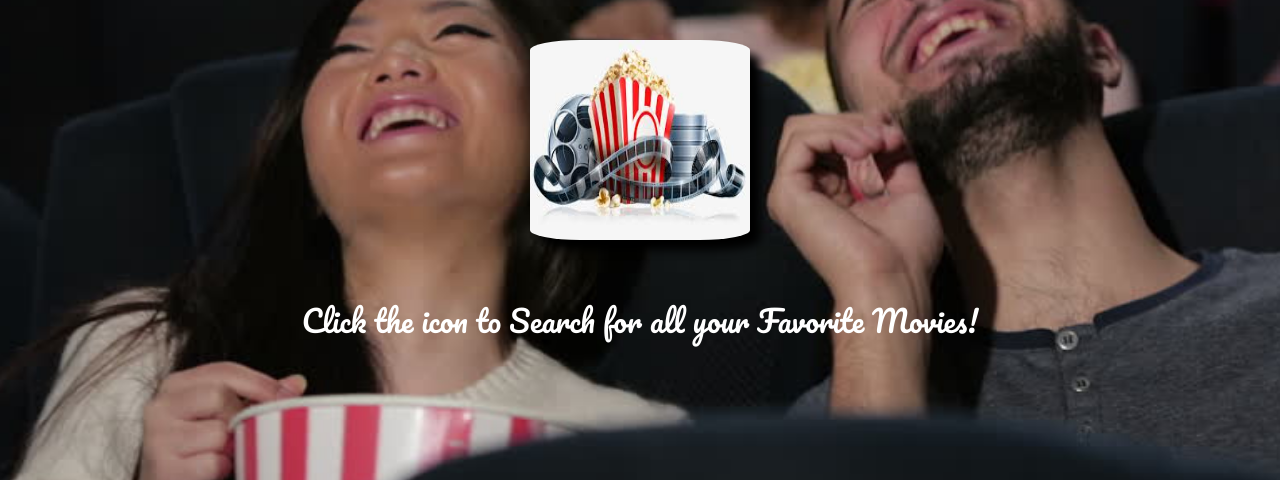
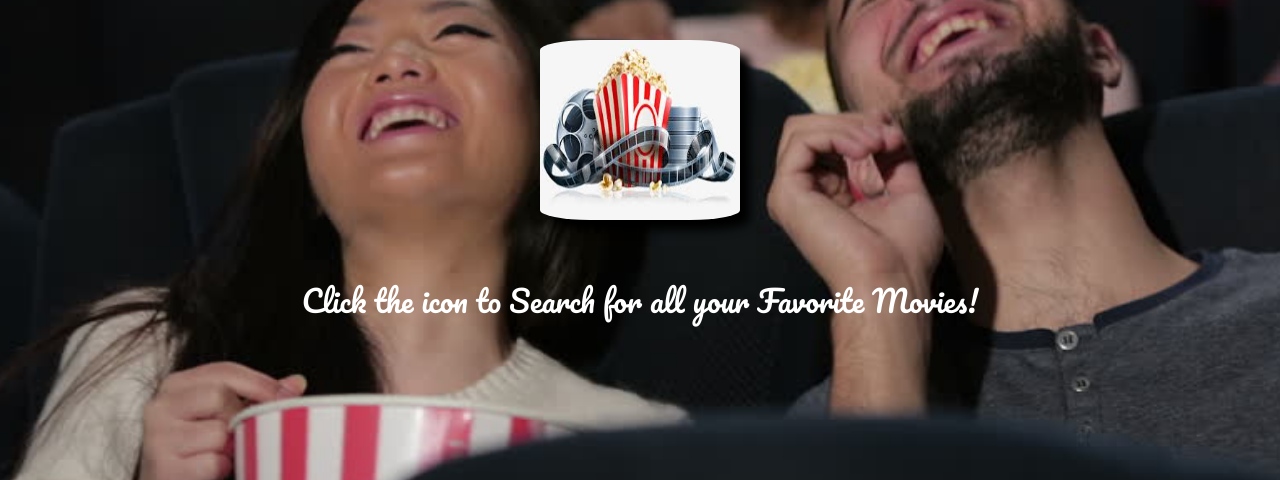
Before and after one commit to bkiser1/API-Capstone, a PHP site: page / in a window 1280 px wide. Shown: the part 207-687 px from the top of the page. Run offline with PHP 8.4, Linux system fonts and the light colour scheme; some web fonts are replaced.

```diff
--- a/main.css
+++ b/main.css
@@ -245,8 +245,8 @@ box-shadow: 10px 4px;
     -moz-border-radius: 50px 10px;
     -ms-border-radius: 50px 10px;
     -o-border-radius: 50px 10px;
-    height: 200px;
-    width: 220px;
+    height: 180px;
+    width: 200px;
     box-shadow: 10px 10px 10px;
 }
 
```
